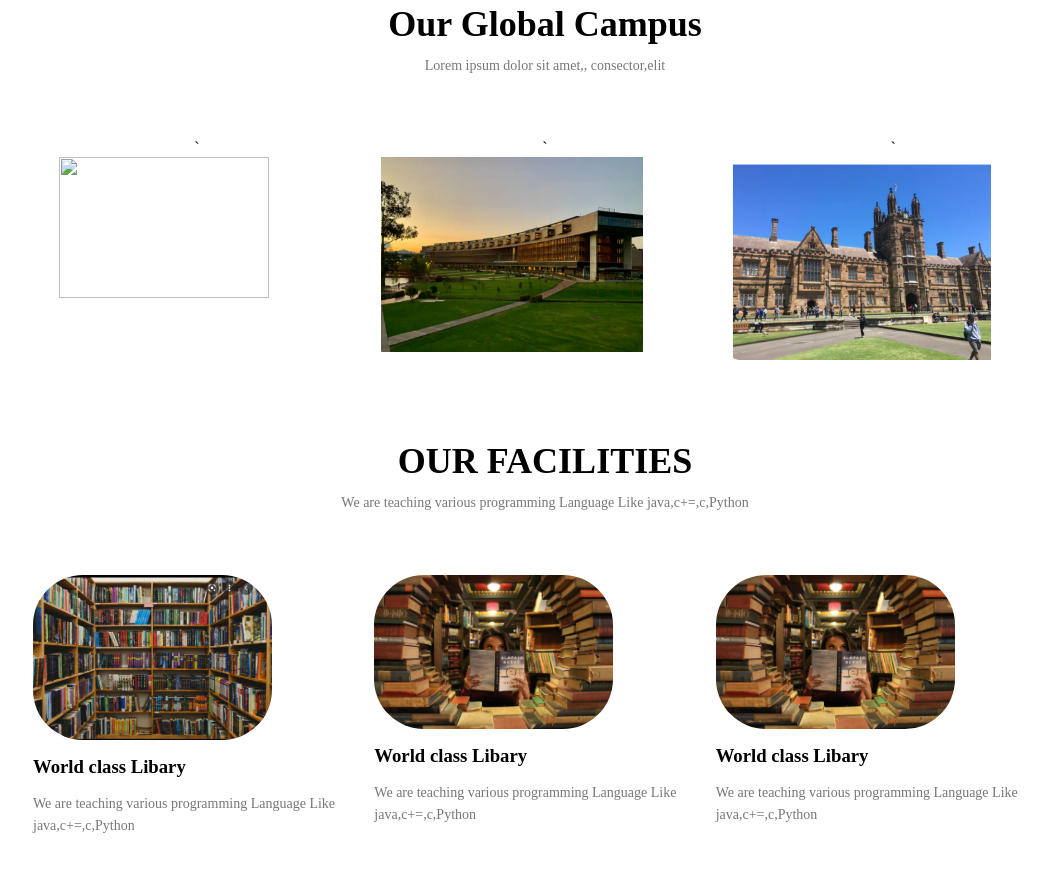
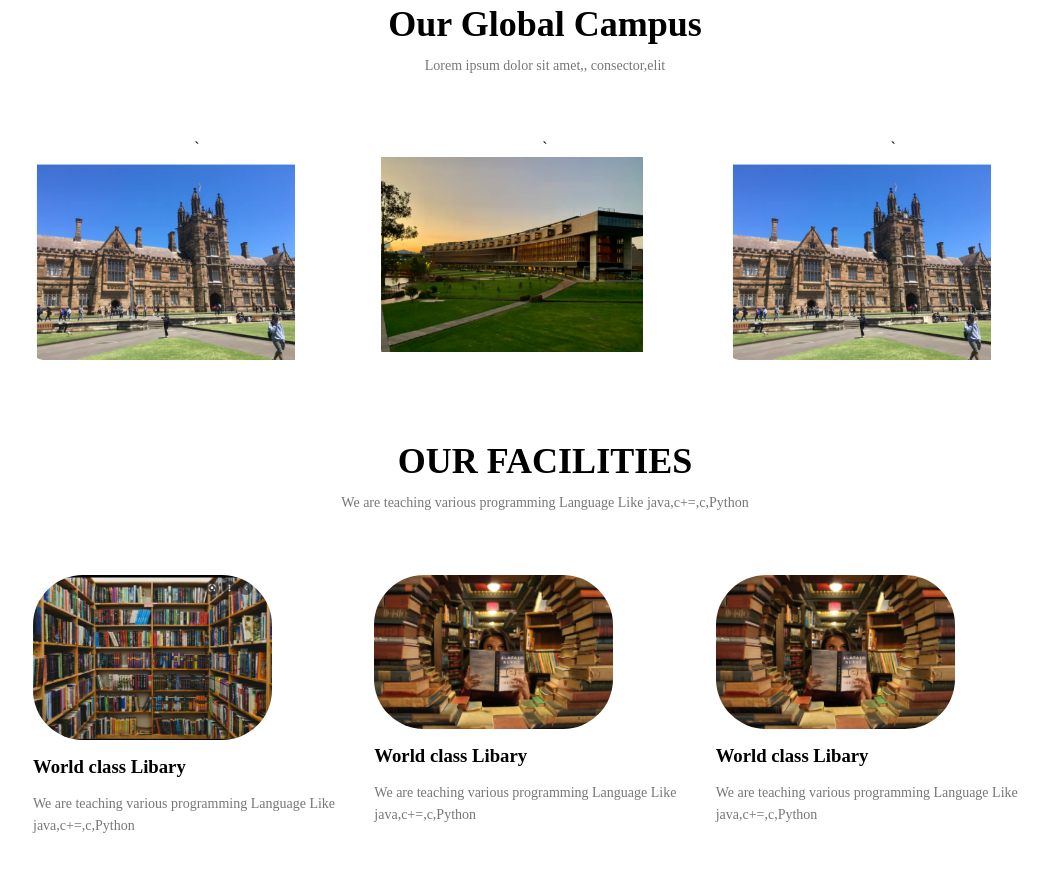
Before and after one commit to 123Souvik/unive, a plain HTML site: page index.html in a window 1280 px wide. Shown: the part 1279-2150 px from the top of the page, without its empty margins (95-1144 px from the left). Drawn offline with Linux system fonts and the light colour scheme; files whose address does not match are found by name.

Commit message:
Update index.html

```diff
--- a/index.html
+++ b/index.html
@@ -319,7 +319,7 @@ transition:1s;
 
 	<div class="row">
 		<div class="campus-col">
-	`	<img src="webpage/images/images/sss.png">
+	`	<img src="images/images/sss.png">
 		<div class="layer">
 		<h3> LONDON </h3>
 </div>
```
